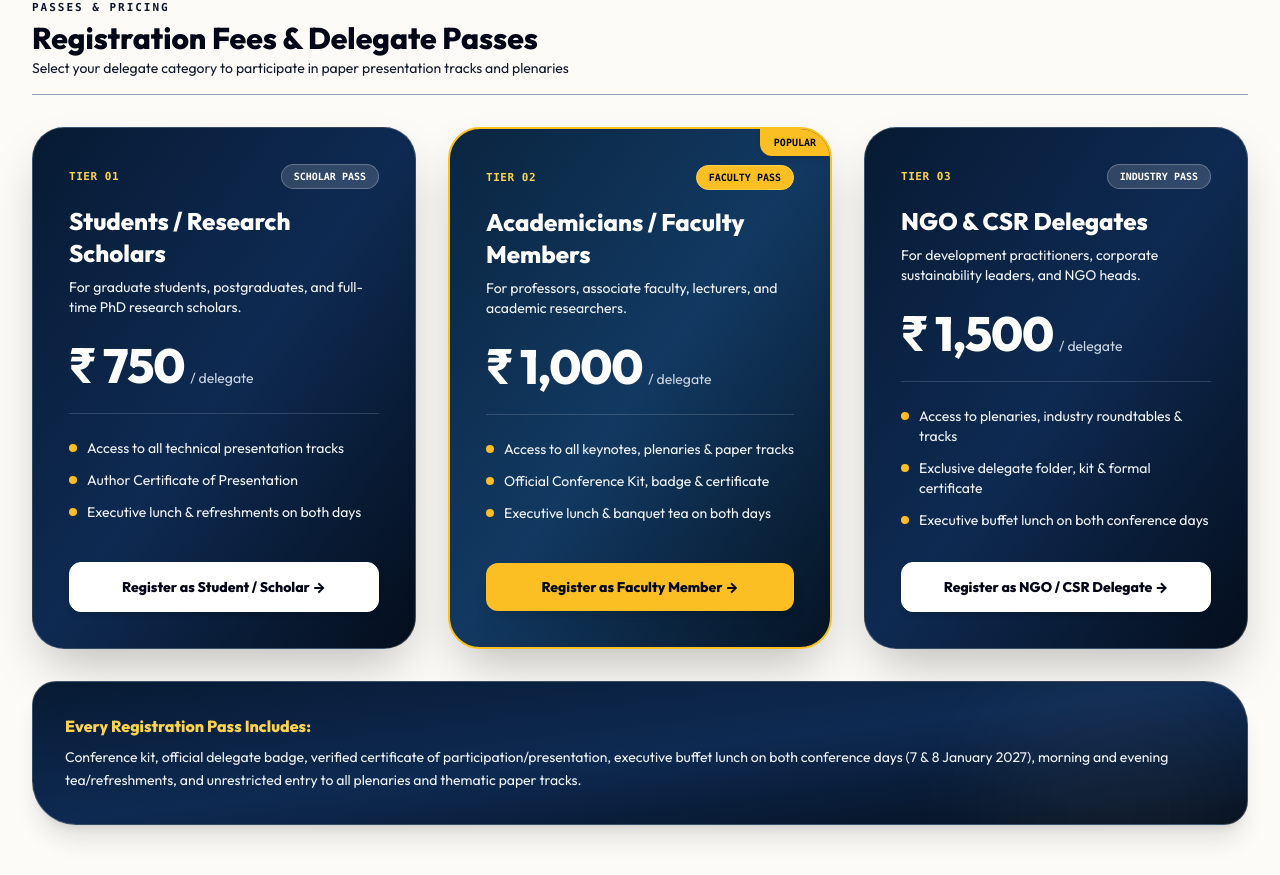
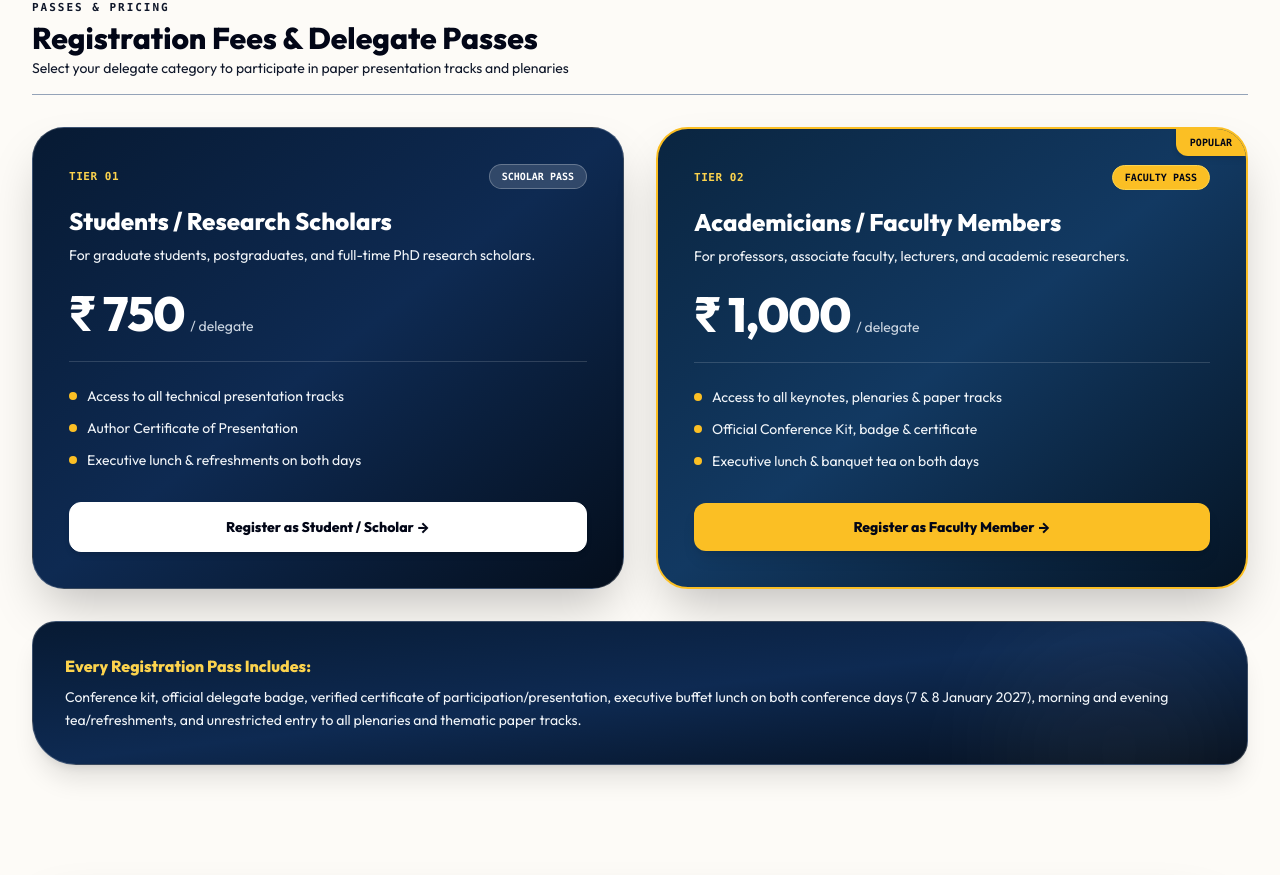
Before and after one commit to Rlabzteam/Dyuti27, a React (Vite) app: page /call_for_papers in a window 1280 px wide. Shown: the part 3695-4570 px from the top of the page. Built offline with nearby package versions, Linux system fonts and the light colour scheme.

Commit message:
feat(call-for-papers): remove NGO & CSR Delegates card and align fees to 2 tier structure

```diff
--- a/src/components/sections/RegistrationCTA.tsx
+++ b/src/components/sections/RegistrationCTA.tsx
@@ -58,7 +58,7 @@ export const RegistrationCTA: React.FC = () => {
         </div>
 
         {/* ── EDITORIAL PRICING CARDS (High-Contrast Navy Cards) ── */}
-        <div className="grid grid-cols-1 lg:grid-cols-3 gap-6 sm:gap-8 mb-14">
+        <div className="grid grid-cols-1 md:grid-cols-2 max-w-4xl mx-auto gap-6 sm:gap-8 mb-14">
           {CONFERENCE_DATA.fees.map((fee: RegistrationFee, idx: number) => {
             const isFeatured = idx === 1; // Academicians / Faculty Members
             return (
--- a/src/components/sections/RegistrationSection.tsx
+++ b/src/components/sections/RegistrationSection.tsx
@@ -34,7 +34,7 @@ export const RegistrationSection: React.FC = () => {
         </p>
 
         {/* Verified Official Fee Structure Overview */}
-        <div className="grid grid-cols-1 md:grid-cols-3 gap-4 mb-10 text-left">
+        <div className="grid grid-cols-1 md:grid-cols-2 max-w-4xl mx-auto gap-4 mb-10 text-left">
           {CONFERENCE_DATA.fees.map((fee, idx) => (
             <div
               key={idx}
--- a/src/data/conference.ts
+++ b/src/data/conference.ts
@@ -214,7 +214,6 @@ export const CONFERENCE_DATA = {
   fees: [
     { category: 'Students / Research Scholars', amount: '₹ 750', deadline: 'Includes lunch & sessions on both days' },
     { category: 'Academicians / Faculty Members', amount: '₹ 1,000', deadline: 'Includes lunch & sessions on both days' },
-    { category: 'NGO & CSR Delegates', amount: '₹ 1,500', deadline: 'Includes lunch & sessions on both days' },
   ] as RegistrationFee[],
 
   bankDetails: {
--- a/src/pages/CallForPapers.tsx
+++ b/src/pages/CallForPapers.tsx
@@ -517,8 +517,8 @@ export const CallForPapers: React.FC = () => {
             </div>
           </div>
 
-          {/* 3 Tier Cards */}
-          <div className="grid grid-cols-1 md:grid-cols-3 gap-6 lg:gap-8 mb-8">
+          {/* 2 Tier Cards */}
+          <div className="grid grid-cols-1 md:grid-cols-2 gap-6 lg:gap-8 mb-8">
             {/* Tier 1: Students / Scholars (Curved Leaf Shape) */}
             <div className="rounded-[28px] sm:rounded-[32px] rounded-tl-[52px] rounded-br-[52px] bg-gradient-to-br from-[#071A33] via-[#0e2a52] to-[#040e1c] text-white p-8 sm:p-9 shadow-2xl border border-white/20 flex flex-col justify-between hover:border-white/40 transition-all group relative overflow-hidden">
               <div>
@@ -611,52 +611,6 @@ export const CallForPapers: React.FC = () => {
                 className="w-full py-3.5 px-4 rounded-xl bg-amber-400 hover:bg-amber-300 text-slate-950 font-sans text-xs sm:text-sm font-black text-center shadow-lg transition-all block"
               >
                 Register as Faculty Member &rarr;
-              </Link>
-            </div>
-
-            {/* Tier 3: NGO & CSR Delegates (Curved Leaf Shape) */}
-            <div className="rounded-[28px] sm:rounded-[32px] rounded-tl-[52px] rounded-br-[52px] bg-gradient-to-br from-[#071A33] via-[#0e2a52] to-[#040e1c] text-white p-8 sm:p-9 shadow-2xl border border-white/20 flex flex-col justify-between hover:border-white/40 transition-all group relative overflow-hidden">
-              <div>
-                <div className="flex items-center justify-between mb-4">
-                  <span className="text-[11px] font-mono uppercase font-black text-amber-300 tracking-wider">
-                    Tier 03
-                  </span>
-                  <span className="text-[10px] font-mono uppercase font-bold text-white bg-white/15 border border-white/25 px-3 py-1 rounded-full">
-                    Industry Pass
-                  </span>
-                </div>
-                <h4 className="font-heading text-xl sm:text-2xl text-white font-black mb-2">
-                  NGO &amp; CSR Delegates
-                </h4>
-                <p className="text-xs sm:text-sm text-slate-100 font-sans leading-relaxed mb-6 font-medium">
-                  For development practitioners, corporate sustainability leaders, and NGO heads.
-                </p>
-                <div className="flex items-baseline gap-1.5 mb-6 pb-6 border-b border-white/15">
-                  <span className="font-heading text-4xl sm:text-5xl text-white font-black tracking-tight">
-                    ₹ 1,500
-                  </span>
-                  <span className="text-xs sm:text-sm text-slate-300 font-sans font-medium">/ delegate</span>
-                </div>
-                <ul className="space-y-3 text-xs sm:text-sm text-slate-100 font-sans font-medium mb-8">
-                  <li className="flex items-start gap-2.5">
-                    <span className="w-2 h-2 rounded-full bg-amber-400 mt-1.5 shrink-0 shadow-xs" />
-                    <span>Access to plenaries, industry roundtables &amp; tracks</span>
-                  </li>
-                  <li className="flex items-start gap-2.5">
-                    <span className="w-2 h-2 rounded-full bg-amber-400 mt-1.5 shrink-0 shadow-xs" />
-                    <span>Exclusive delegate folder, kit &amp; formal certificate</span>
-                  </li>
-                  <li className="flex items-start gap-2.5">
-                    <span className="w-2 h-2 rounded-full bg-amber-400 mt-1.5 shrink-0 shadow-xs" />
-                    <span>Executive buffet lunch on both conference days</span>
-                  </li>
-                </ul>
-              </div>
-              <Link
-                to="/register"
-                className="w-full py-3.5 px-4 rounded-xl bg-white hover:bg-amber-400 text-slate-950 font-sans text-xs sm:text-sm font-black text-center border border-white transition-all block shadow-md"
-              >
-                Register as NGO / CSR Delegate &rarr;
               </Link>
             </div>
           </div>
```
